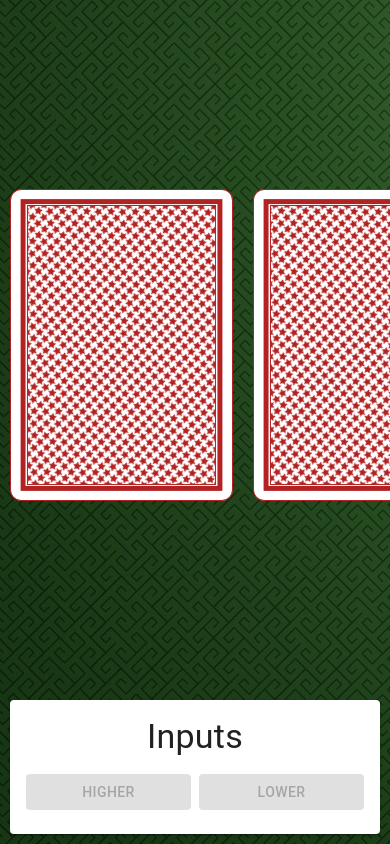
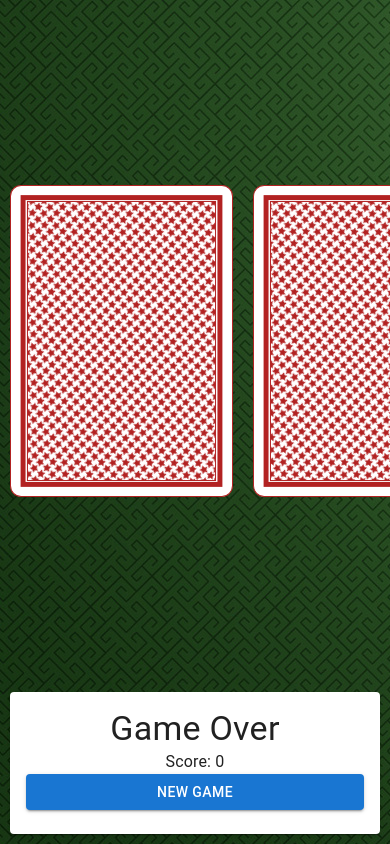
Before and after one commit to SamJHirst/Cards, a React (Vite) app: page / in a window 390 px wide. Both pictures are taken after a click on the button "HIGHER". Built offline with nearby package versions, Linux system fonts and the light colour scheme.

Commit message:
Fix inability to restart game on mobile devices

```diff
--- a/src/App.tsx
+++ b/src/App.tsx
@@ -60,6 +60,8 @@ function App() {
         setScore(0);
         setGameOver(false);
     }
+
+    console.log(cards);
 
     if (cards.length === 0) {
         const deck: PlayingCard[] = [];
@@ -142,14 +144,6 @@ function App() {
                     >
                         <Panel
                             children={
-                                gameOver
-                                    ? (
-                                        <GameOverPanel
-                                            newGame={newGame}
-                                            score={score}
-                                        />
-                                    )
-                                    : (
                                 <StatsPanel
                                     deckSize={deckSize}
                                     higherChance={higherChance}
@@ -157,7 +151,6 @@ function App() {
                                     sameChance={sameChance}
                                     score={score}
                                 />
-                                    )
                             }
                         />
                     </Grid>
@@ -169,10 +162,18 @@ function App() {
                     >
                         <Panel
                             children={
+                                gameOver
+                                    ? (
+                                        <GameOverPanel
+                                            newGame={newGame}
+                                            score={score}
+                                        />
+                                    )
+                                    : (
                                         <InputPanel
-                                    gameOver={gameOver}
                                             makeGuess={makeGuess}
                                         />
+                                    )
                             }
                         />
                     </Grid>
--- a/src/GameOverPanel.tsx
+++ b/src/GameOverPanel.tsx
@@ -10,7 +10,14 @@ interface GameOverPanelProps {
 
 function GameOverPanel({ newGame, score }: GameOverPanelProps) {
     return (
-        <>
+        <div
+            style={{
+                display: 'flex',
+                flexDirection: 'column',
+                justifyContent: 'space-between',
+                height: '100%',
+            }}
+        >
             <Typography
                 align="center"
                 style={{
@@ -27,7 +34,6 @@ function GameOverPanel({ newGame, score }: GameOverPanelProps) {
             >
                 Score: {score}
             </Typography>
-            <br />
             <Button
                 onClick={newGame}
                 style={{
@@ -38,7 +44,7 @@ function GameOverPanel({ newGame, score }: GameOverPanelProps) {
             >
                 New Game
             </Button>
-        </>
+        </div>
     )
 }
 
--- a/src/InputPanel.tsx
+++ b/src/InputPanel.tsx
@@ -4,11 +4,10 @@ import {
 } from '@mui/material';
 
 interface InputPanelProps {
-    gameOver: boolean;
     makeGuess: (guess: 'HIGHER' | 'LOWER') => void;
 }
 
-function InputPanel({ gameOver, makeGuess }: InputPanelProps) {
+function InputPanel({ makeGuess }: InputPanelProps) {
     return (
         <>
             <Typography
@@ -29,7 +28,6 @@ function InputPanel({ gameOver, makeGuess }: InputPanelProps) {
                 }}
             >
                 <Button
-                    disabled={gameOver}
                     onClick={() => makeGuess('HIGHER')}
                     style={{
                         margin: '5px !important',
@@ -40,7 +38,6 @@ function InputPanel({ gameOver, makeGuess }: InputPanelProps) {
                     Higher
                 </Button>
                 <Button
-                    disabled={gameOver}
                     onClick={() => makeGuess('LOWER')}
                     style={{
                         margin: '5px !important',
```
Lines whose indentation alone changed are shown as unchanged.
